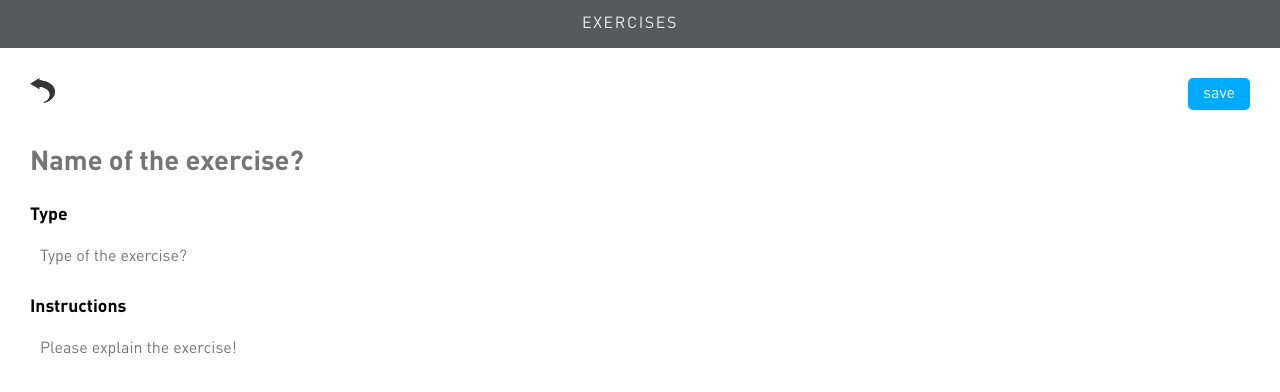
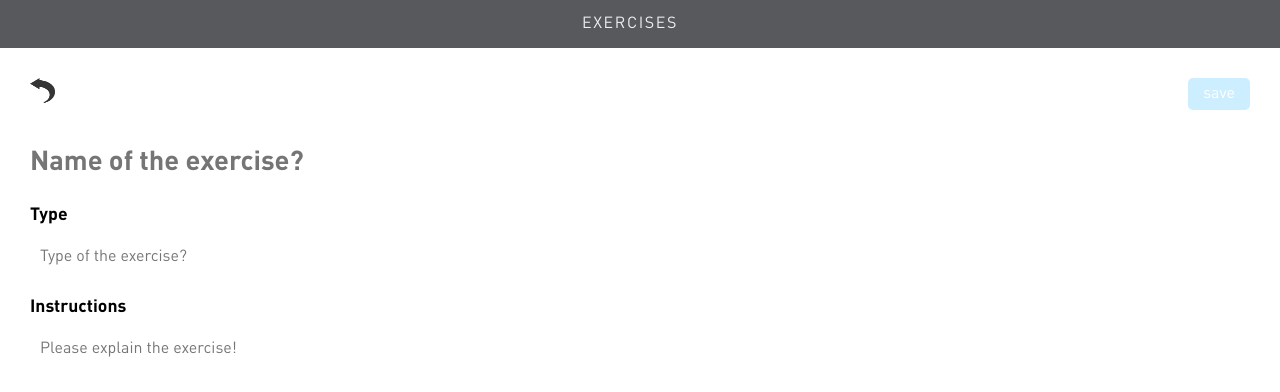
Before and after one commit to andyschulzz/capstone-project, a React (Create React App) app: page /exercises in a window 1280 px wide. Both pictures are taken after a click on the button "Add". Shown: the top 392 px of the page. Built offline with nearby package versions, Linux system fonts and the light colour scheme.

Commit message:
Add useForm hook, add form validation

```diff
--- a/package.json
+++ b/package.json
@@ -9,6 +9,7 @@
     "prop-types": "15.7.2",
     "react": "^16.13.0",
     "react-dom": "^16.13.0",
+    "react-hook-form": "4.10.1",
     "react-router-dom": "5.1.2",
     "react-scripts": "3.4.0",
     "styled-components": "5.0.1",
--- a/src/components/Exercise/ExerciseAdd.js
+++ b/src/components/Exercise/ExerciseAdd.js
@@ -1,29 +1,35 @@
-import React, { useRef } from 'react'
+import React from 'react'
 import Button from '../utils/Button'
 import BackButton from '../utils/BackButton'
-import useForm from '../utils/hooks/useForm'
 import { Styled } from './ExerciseAdd.styles'
 import PropTypes from 'prop-types'
+import { useForm } from 'react-hook-form'
 
 ExerciseAdd.propTypes = {
   handleExerciseAdd: PropTypes.func.isRequired,
 }
 
 export default function ExerciseAdd({ handleExerciseAdd }) {
-  const inputEl = useRef(null)
-  const { inputs, handleInputChange, handleSubmit } = useForm(validateInput)
+  const { register, handleSubmit, formState } = useForm({ mode: 'onChange' })
 
   return (
     <section>
-      <Styled.Wrapper onSubmit={handleSubmit}>
+      <Styled.Wrapper onSubmit={handleSubmit(handleAdd)}>
         <Styled.ButtonWrapper>
           <BackButton />
-          <Button primary mla type="submit">
+          <Button
+            primary
+            mla
+            disabled={
+              !formState.dirty || (formState.dirty && !formState.isValid)
+            }
+            type="submit"
+          >
             save
           </Button>
         </Styled.ButtonWrapper>
         <Styled.Textarea
-          ref={inputEl}
+          ref={register({ required: true, minLength: 4 })}
           autoFocus
           isTitle
           isExerciseName
@@ -31,51 +37,54 @@ export default function ExerciseAdd({ handleExerciseAdd }) {
           name="name"
           id="name"
           placeholder="Name of the exercise?"
-          value={inputs.name}
-          onChange={handleInputChange}
+          // value={inputs.name}
+          // onChange={handleInputChange}
           required
         />
         <Styled.Label htmlFor="type">Type</Styled.Label>
         <Styled.Textarea
+          ref={register({ required: true, minLength: 4 })}
           isTitle
           type="text"
           name="type"
           id="type"
           placeholder="Type of the exercise?"
-          value={inputs.type}
-          onChange={handleInputChange}
+          // value={inputs.type}
+          // onChange={handleInputChange}
           required
         />
         <Styled.Label htmlFor="instructions">Instructions</Styled.Label>
         <Styled.Textarea
+          ref={register({ required: true, minLength: 4 })}
           type="text"
           name="instructions"
           id="instructions"
           placeholder="Please explain the exercise!"
-          value={inputs.instructions}
-          onChange={handleInputChange}
+          // value={inputs.instructions}
+          // onChange={handleInputChange}
           required
         />
       </Styled.Wrapper>
     </section>
   )
-  function handleAdd(name, type, instructions) {
-    handleExerciseAdd(name, type, instructions)
+  function handleAdd(data) {
+    console.log(data)
+    // handleExerciseAdd(name, type, instructions)
   }
 
-  function validateInput() {
-    const name = inputs.name.trim()
-    const type = inputs.type.trim()
-    const instructions = inputs.instructions.trim()
-    name.length &&
-      typeof name === 'string' &&
-      name.length >= 4 &&
-      type.length &&
-      typeof type === 'string' &&
-      type.length >= 4 &&
-      instructions.length &&
-      typeof instructions === 'string' &&
-      instructions.length >= 4 &&
-      handleAdd(name, type, instructions)
-  }
+  // function validateInput() {
+  //   const name = inputs.name.trim()
+  //   const type = inputs.type.trim()
+  //   const instructions = inputs.instructions.trim()
+  //   name.length &&
+  //     typeof name === 'string' &&
+  //     name.length >= 4 &&
+  //     type.length &&
+  //     typeof type === 'string' &&
+  //     type.length >= 4 &&
+  //     instructions.length &&
+  //     typeof instructions === 'string' &&
+  //     instructions.length >= 4 &&
+  //     handleAdd(name, type, instructions)
+  // }
 }
--- a/src/components/utils/Button.js
+++ b/src/components/utils/Button.js
@@ -17,4 +17,9 @@ export default styled.button`
     background-color: ${props => props.danger && 'hsl(0, 100%, 35%)'}
       ${props => props.primary && 'hsl(200, 100%, 35%)'};
   }
+
+  &:disabled {
+    background: ${props => props.danger && 'hsl(0, 100%, 35%)'}
+      ${props => props.primary && 'hsla(200, 100%, 50%, 0.2)'};
+  }
 `
```
Also changed, not shown: 1 other file (tests, documents, lock files or other folders).
